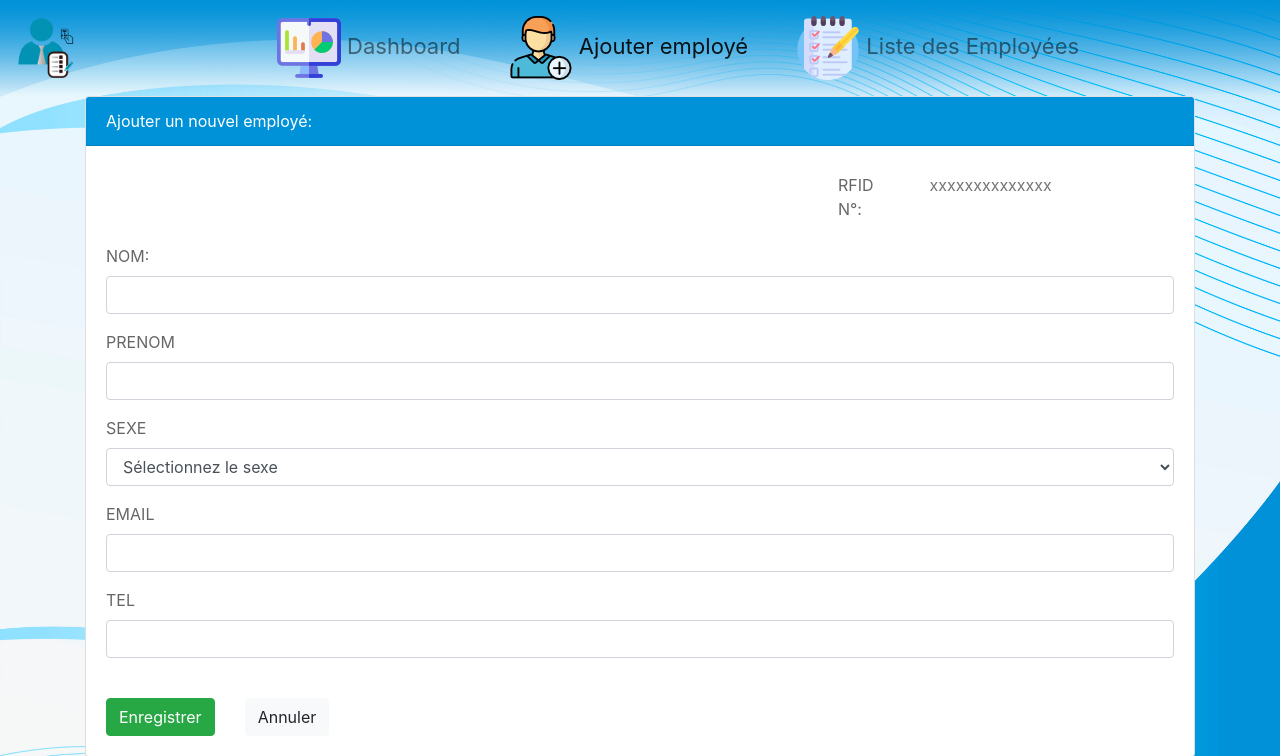
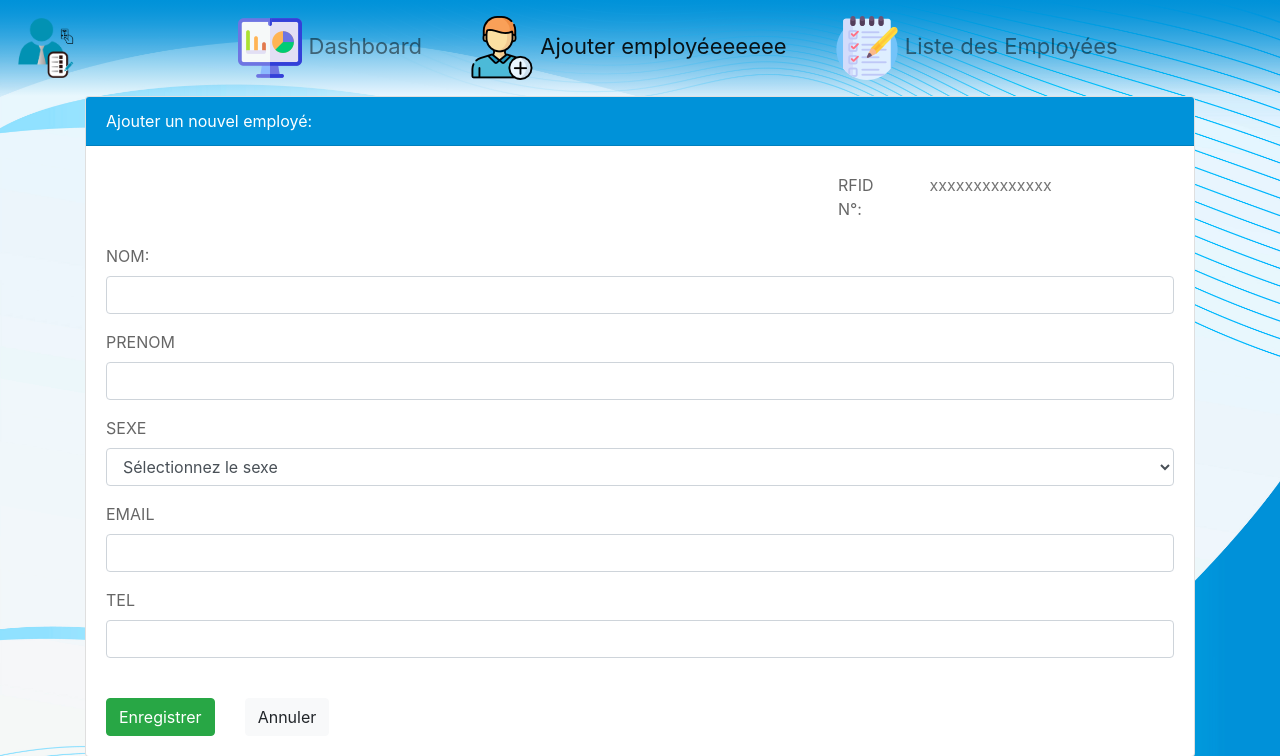
Before and after one commit to zakaria-chougrani/RFID_ProjectV1, a Django app: page /add_employe in a window 1280 px wide. Shown: the top 756 px of the page. Run offline with Django 4.2, Linux system fonts and the light colour scheme; some libraries are stand-ins or nearby versions.

Commit message:
Modification
test

```diff
--- a/templates/navbar.html
+++ b/templates/navbar.html
@@ -19,7 +19,7 @@
             <li class="nav-item mx-3 {% if request.path == '/add_employe' %}active{% endif %}">
                 <a class="nav-link" href="{% url 'add_employe' %}">
                     <img src="{% static 'assets/img/add-user.png' %}" alt="dash">
-                    Ajouter employé
+                    Ajouter employéeeeeee
                 </a>
             </li>
             <li class="nav-item mx-3 {% if request.path == '/list_employes' %}active{% endif %}">
```
